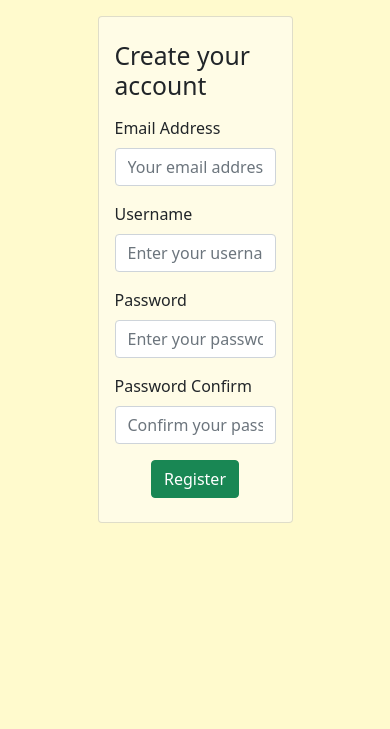
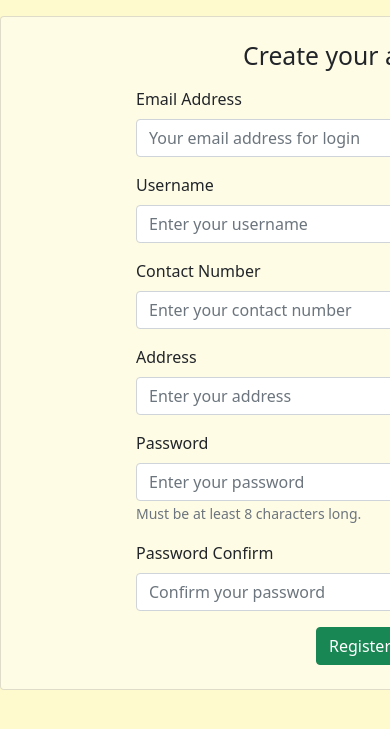
Before and after one commit to ariayingdeng/EasyCook, a PHP site: page /Register.php in a window 390 px wide; the page is wider, and only the part inside the window is pictured. Shown: the part 72-801 px from the top of that part. Run offline with PHP 8.4, Linux system fonts and the light colour scheme; some libraries are stand-ins or nearby versions.

Commit message:
Modified register feature to add phone number and address

```diff
--- a/Register.php
+++ b/Register.php
@@ -16,6 +16,8 @@ if (!empty($_POST) && $_POST["submit"] == "Register") {
         $newUser = new User();
         $newUser->setEmail(trim($_POST["email"]));
         $newUser->setUsername(trim($_POST["username"]));
+        $newUser->setPhoneNumber(trim($_POST["phonenumber"]));
+        $newUser->setAddress(trim($_POST["address"]));
         $newUser->setPassword($_POST["password"]);
 
         UserDAO::createUser($newUser);
--- a/inc/Entity/Page.class.php
+++ b/inc/Entity/Page.class.php
@@ -72,15 +72,15 @@ class Page
         <div class="pt-3" style="background-color: #FFFACD;">
             <?php
             if (!is_null(self::$notifications)) {
-                echo "<div class='alert alert-danger w-50 mx-auto' role='alert'>";
+                echo "<div class='alert alert-danger mx-auto text-center' role='alert' style='width: 45rem;'>";
                 echo self::$notifications;
                 echo "</div>";
             }
             ?>
-            <div class="card w-50 align-items-center mx-auto py-2" style="background-color: #fffce6;">
+            <div class="card align-items-center mx-auto py-2" style="background-color: #fffce6; width: 45rem;">
                 <form action="" method="post">
-                    <div class="card-body">
-                        <h2 class="card-title mb-3">Sign in to your account</h2>
+                    <div class="card-body" style="width: 30rem;">
+                        <h2 class="card-title mb-3 text-center">Sign in to your account</h2>
                         <div class="mb-3">
                             <label for="email" class="form-label">Email Address</label>
                             <input type="email" class="form-control" id="email" name="email" placeholder="Your email address for login" required>
@@ -104,17 +104,17 @@ class Page
         <div class="pt-3" style="background-color: #FFFACD;">
             <?php
             if (!is_null(self::$notifications)) {
-                echo "<div class='alert alert-danger w-50 mx-auto' role='alert'><ul>";
+                echo "<div class='alert alert-danger mx-auto' role='alert' style=' width: 45rem;'><ul>";
                 foreach (self::$notifications as $msg) {
                     echo "<li>" . $msg . "</li>";
                 }
                 echo "</ul></div>";
             }
             ?>
-            <div class="card w-50 align-items-center mx-auto py-2" style="background-color: #fffce6;">
+            <div class="card align-items-center mx-auto py-2" style="background-color: #fffce6; width: 45rem;">
                 <form action="" method="post">
-                    <div class="card-body">
-                        <h2 class="card-title mb-3">Create your account</h2>
+                    <div class="card-body" style="width: 30rem;">
+                        <h2 class="card-title mb-3 text-center">Create your account</h2>
                         <div class="mb-3">
                             <label for="email" class="form-label">Email Address</label>
                             <input type="email" class="form-control" id="email" name="email" placeholder="Your email address for login" required>
@@ -124,8 +124,19 @@ class Page
                             <input type="text" class="form-control" id="username" name="username" placeholder="Enter your username" required>
                         </div>
                         <div class="mb-3">
+                            <label for="phonenumber" class="form-label">Contact Number</label>
+                            <input type="text" class="form-control" id="phonenumber" name="phonenumber" placeholder="Enter your contact number" required>
+                        </div>
+                        <div class="mb-3">
+                            <label for="address" class="form-label">Address</label>
+                            <input type="text" class="form-control" id="address" name="address" placeholder="Enter your address" required>
+                        </div>
+                        <div class="mb-3">
                             <label for="password" class="form-label">Password</label>
                             <input type="password" class="form-control" id="password" name="password" placeholder="Enter your password" required>
+                            <span id="passwordInline" class="form-text">
+                                Must be at least 8 characters long.
+                            </span>
                         </div>
                         <div class="mb-3">
                             <label for="password2" class="form-label">Password Confirm</label>
@@ -168,15 +179,15 @@ class Page
     {
     ?>
         <div class="card mt-3 mb-3" style="width: 18rem;" style="background-color: #fffce6;">
-            <img src="<?=$recipe->getImageURL();?>" class="card-img-top" alt="mealPic">
+            <img src="<?= $recipe->getImageURL(); ?>" class="card-img-top" alt="mealPic">
             <div class="card-body" style="background-color: #fffce6;">
-                <h5 class="card-title d-flex justify-content-between"><?=$recipe->getMealName();?><span class="badge bg-warning" style="height: 1.5rem;"><?=$recipe->getCategory();?></span></h5>
+                <h5 class="card-title d-flex justify-content-between"><?= $recipe->getMealName(); ?><span class="badge bg-warning" style="height: 1.5rem;"><?= $recipe->getCategory(); ?></span></h5>
                 <p class="card-text">
                     <?php
-                        $tags = explode(",", $recipe->getTagStr());
-                        foreach ($tags as $tag) {
-                            echo "<span class='badge bg-secondary' style='margin-left:3px'>" . $tag . "</span>";
-                        }
+                    $tags = explode(",", $recipe->getTagStr());
+                    foreach ($tags as $tag) {
+                        echo "<span class='badge bg-secondary' style='margin-left:3px'>" . $tag . "</span>";
+                    }
                     ?>
                 </p>
                 <a href="#" class="btn btn-success font-monospace"><i class="fa-solid fa-cart-plus"></i> Order</a>
--- a/inc/Entity/User.class.php
+++ b/inc/Entity/User.class.php
@@ -4,7 +4,9 @@
 	id INT AUTO_INCREMENT PRIMARY KEY,
 	email VARCHAR(50),
     username VARCHAR(50),
-	password VARCHAR(250)
+	password VARCHAR(250),
+    phoneNumber VARCHAR(10),
+    address VARCHAR(200)
 */
 
 class User
@@ -15,6 +17,8 @@ class User
     private $email;
     private $username;
     private $password;
+    private $phoneNumber;
+    private $address;
 
     //Getters
     function getId()
@@ -37,10 +41,25 @@ class User
         return $this->password;
     }
 
+    function getPhoneNumber()
+    {
+        return $this->phoneNumber;
+    }
+
+    function getAddress()
+    {
+        return $this->address;
+    }
+
     //Setters
     function setEmail($value)
     {
         $this->email = $value;
+    }
+
+    function setUsername($value)
+    {
+        $this->username = $value;
     }
 
     function setPassword($value)
@@ -49,9 +68,14 @@ class User
         $this->password = password_hash($value, PASSWORD_DEFAULT);
     }
 
-    function setUsername($value)
+    function setPhoneNumber($value)
     {
-        $this->username = $value;
+        $this->phoneNumber = $value;
+    }
+
+    function setAddress($value)
+    {
+        $this->address = $value;
     }
 
     //Verify the password
@@ -60,3 +84,5 @@ class User
         return password_verify($passwordToVerify, $this->password);
     }
 }
+
+?>
--- a/inc/Utility/RecipeService.class.php
+++ b/inc/Utility/RecipeService.class.php
@@ -30,7 +30,7 @@ class RecipeService
 
     static function saveRecipes()
     {
-        if (RecipeDAO::getRowCount() < 12) {
+        if (RecipeDAO::getRowCount() < 1) {
             $data = file_get_contents(self::$recipesURL);
             $recipesRaw = json_decode($data);
             foreach ($recipesRaw->meals as $recipeRaw) {
--- a/inc/Utility/UserDAO.class.php
+++ b/inc/Utility/UserDAO.class.php
@@ -16,12 +16,14 @@ class UserDAO
     static function createUser(User $user)
     {
 
-        $sql = "INSERT INTO user (email, username, password) VALUES (:email, :username, :password)";
+        $sql = "INSERT INTO user (email, username, password, phoneNumber, address) VALUES (:email, :username, :password, :phoneNumber, :address)";
 
         self::$db->query($sql);
         self::$db->bind(":email", $user->getEmail());
         self::$db->bind(":username", $user->getUsername());
         self::$db->bind(":password", $user->getPassword());
+        self::$db->bind(":phoneNumber", $user->getPhoneNumber());
+        self::$db->bind(":address", $user->getAddress());
 
         self::$db->execute();
 
@@ -41,13 +43,15 @@ class UserDAO
     // update the current user profile
     static function updateUser(User $user)
     {
-        $sql = "UPDATE user SET email=:email, username=:username, password=:password WHERE id=:id";
+        $sql = "UPDATE user SET email=:email, username=:username, password=:password, phoneNumber=:phoneNumber, address=:address WHERE id=:id";
 
         self::$db->query($sql);
         self::$db->bind(":id", $user->getId());
         self::$db->bind(":email", $user->getEmail());
         self::$db->bind(":username", $user->getUsername());
         self::$db->bind(":password", $user->getPassword());
+        self::$db->bind(":phoneNumber", $user->getPhoneNumber());
+        self::$db->bind(":address", $user->getAddress());
 
         self::$db->execute();
 
--- a/inc/Utility/Validate.class.php
+++ b/inc/Utility/Validate.class.php
@@ -23,6 +23,14 @@ class Validate
             error_log("Please enter your username.");
         }
 
+        //Validate the phone number, use filter_input with regexp
+        $reg = array("options" => array("regexp" => "/^\(?\d{3}\)?[\s.-]?\d{3}[\s.-]?\d{4}$/"));
+        $filteredNumber = filter_input(INPUT_POST, 'phonenumber', FILTER_VALIDATE_REGEXP, $reg);
+        if (!$filteredNumber) {
+            $valid = false;
+            self::$messages['phonenumber'] = "Please enter a valid 10 digits phone number.";
+        }
+
         // Password should be a string with at least 8 characters
         // Password and password confirm needs to be same
         // $reg = array("options" => array("regexp" => "/^\.{8,}$/"));
@@ -45,5 +53,4 @@ class Validate
 
         return $valid;
     }
-
 }
```
Also changed, not shown: 1 other file.
